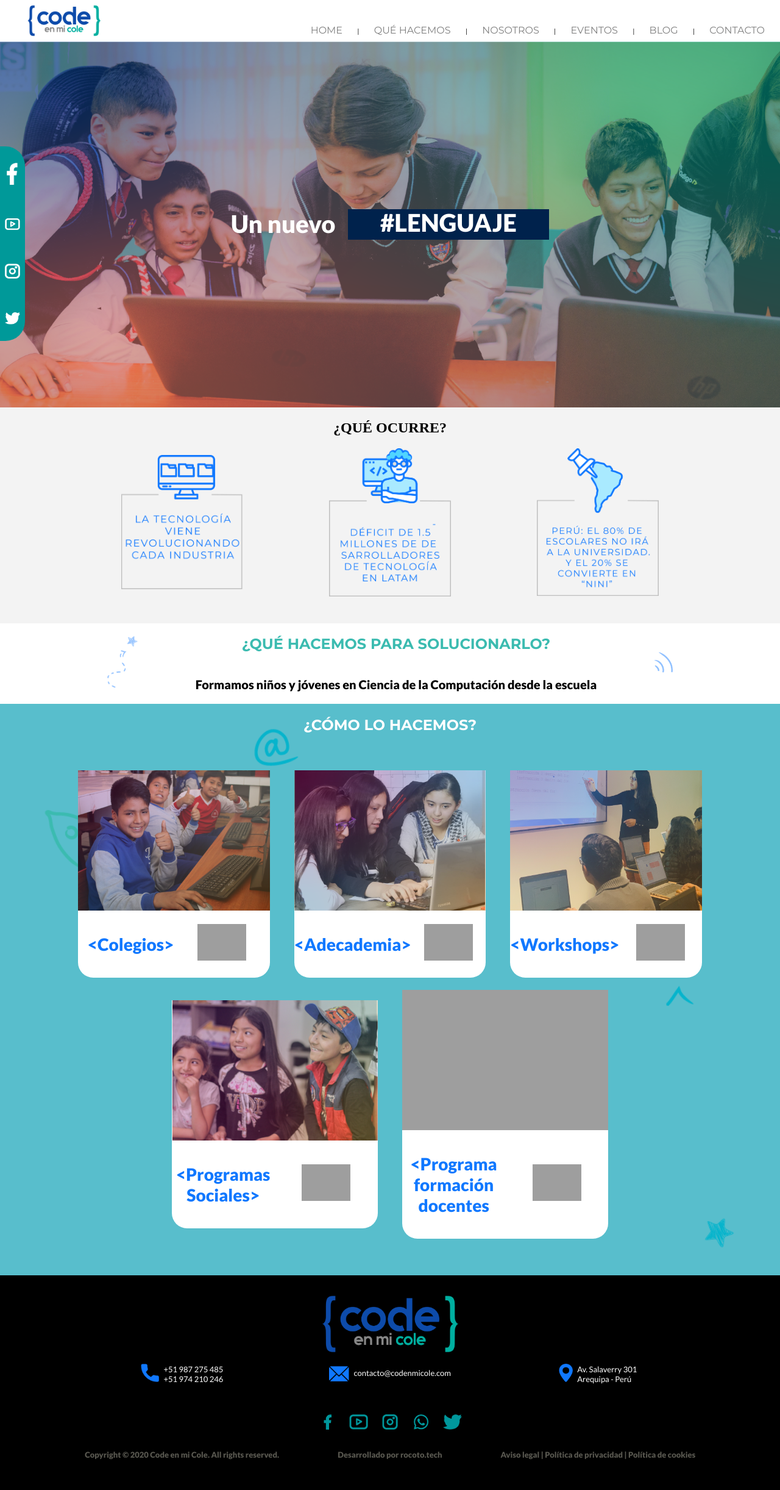
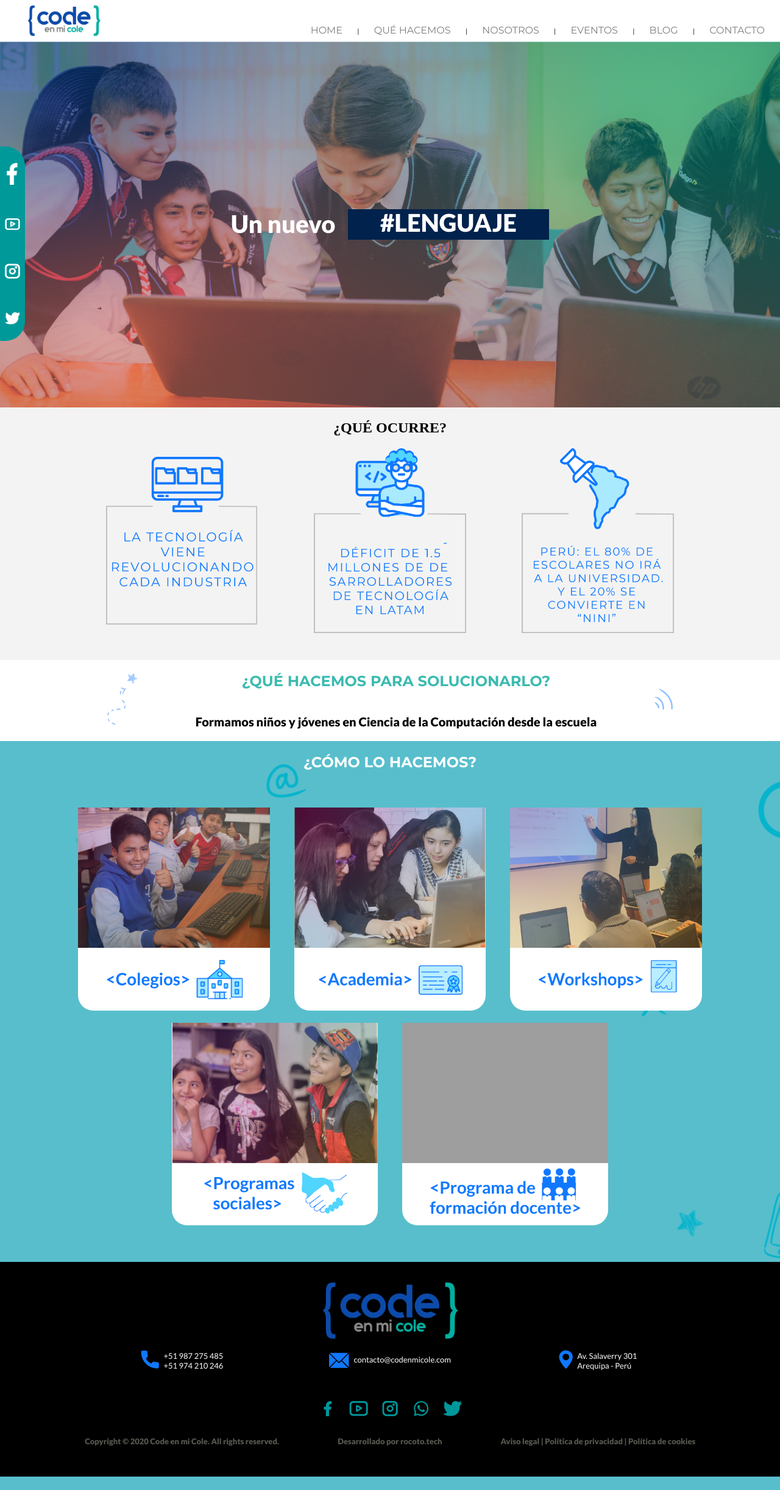
Before and after one commit to margarcuae/Code-en-mi-Cole-Website, a PHP site: page / in a window 1280 px wide. Shown: the whole page at 61% size. After the commit the page ends 2421 px from the top, so only its background shows below. Run offline with PHP 8.4, Linux system fonts and the light colour scheme; grey boxes are pictures that could not be loaded.

Commit message:
home parte 4 avance 3

```diff
--- a/css/main.css
+++ b/css/main.css
@@ -385,24 +385,6 @@ background-color: #58becc;
 .h4Cont1, .h4Cont2, .h4Cont3, .h4Cont4, .h4Cont5{
     border-radius: 0 0 25px 25px;
 }
-.filahome{
-    display: grid;
-
-
-    grid-template-columns: repeat(2,1fr);
-    margin: 10px 0;
-    font-size: 28px;
-}
-.filahome p{
-    justify-self: right;
-    align-self: center;
-
-
-}
-.filahome div{
-    justify-self: center;
-    align-self: center;
-}
 
 
 
--- a/home.php
+++ b/home.php
@@ -15,12 +15,12 @@
     <h2>¿QUÉ OCURRE?</h2>
     </div>
     <div class="home-foto1">
-        <img src="img/home/home-recurso4.png" alt="" width="200px">
+        <img src="img/home/home-recurso4.png" alt="" width="250px">
     </div>
     <div class="home-foto2">
-    <img src="img/home/home-recurso5.png" alt="" width="200px">    </div>
+    <img src="img/home/home-recurso5.png" alt="" width="250px">    </div>
     <div class="home-foto3">
-    <img src="img/home/home-recurso6.png" alt="" width="200px">    </div>
+    <img src="img/home/home-recurso6.png" alt="" width="250px">    </div>
 </section>
 
 
@@ -52,29 +52,22 @@
         <div class="h4Cont1 h4blanco">
             <div class="h4img1"></div>
             <div class="filahome" >
-                <p>&#60;Colegios&#62;</p>
-                <div>
-                    <img src="img/home/icon4.png" alt="" width="80px">
-                </div>
+              <img src="img/home/icon/iconletra-01.png" alt="" width="250px">
             </div>
         </div>
 
         <div class="h4Cont2 h4blanco">
-        <div class="h4img2"></div>
+            <div class="h4img2"></div>
             <div class="filahome">
-                <p>&#60;Adecademia&#62;</p>
-                <div>
-                <img src="img/home/icon5.png" alt="" width="80px" >
-                </div>
+            <img src="img/home/icon/iconletra-02.png" alt="" width="250px">
+            </div>
             </div>
         </div>
 
         <div class="h4Cont3 h4blanco">
         <div class="h4img3"></div>
             <div class="filahome">
-                <p>&#60;Workshops&#62;</p>
-                <div>
-                <img src="img/home/icon6.png" alt="" width="80px">
+            <img src="img/home/icon/iconletra-03.png" alt="" width="250px">
                 </div>
             </div>
         </div>
@@ -84,9 +77,7 @@
         <div class="h4Cont4 h4blanco">
         <div class="h4img4"></div>
             <div class="filahome">
-                <p>&#60;Programas Sociales&#62;</p>
-                <div>
-                <img src="img/home/icon7.png" alt="" width="80px" >
+            <img src="img/home/icon/iconletra-04.png" alt="" width="250px">
                 </div>
             </div>
         </div>
@@ -95,9 +86,7 @@
         <div class="h4img5"></div>
 
             <div class="filahome" >
-                <p>&#60;Programa formación docentes</p>
-                <div>
-                <img src="img/home/icon8.png" alt="" width="80px" >
+            <img src="img/home/icon/iconletra-05.png" alt="" width="250px">
                 </div >
 
             </div>
```
Also changed, not shown: img/home/code/iconletra-01.png (added), img/home/code/iconletra-02.png (added), img/home/code/iconletra-03.png (added), img/home/code/iconletra-04.png (added), img/home/code/iconletra-05.png (added), img/home/icon/iconletra-01.png (added), img/home/icon/iconletra-02.png (added), img/home/icon/iconletra-03.png (added), img/home/icon/iconletra-04.png (added), img/home/icon/iconletra-05.png (added), img/home/iloveimg-resized/icon4.png (deleted), img/home/iloveimg-resized/icon5.png (deleted), img/home/iloveimg-resized/icon6.png (deleted), img/home/iloveimg-resized/icon7.png (deleted), 1 more files, 2 other files.
